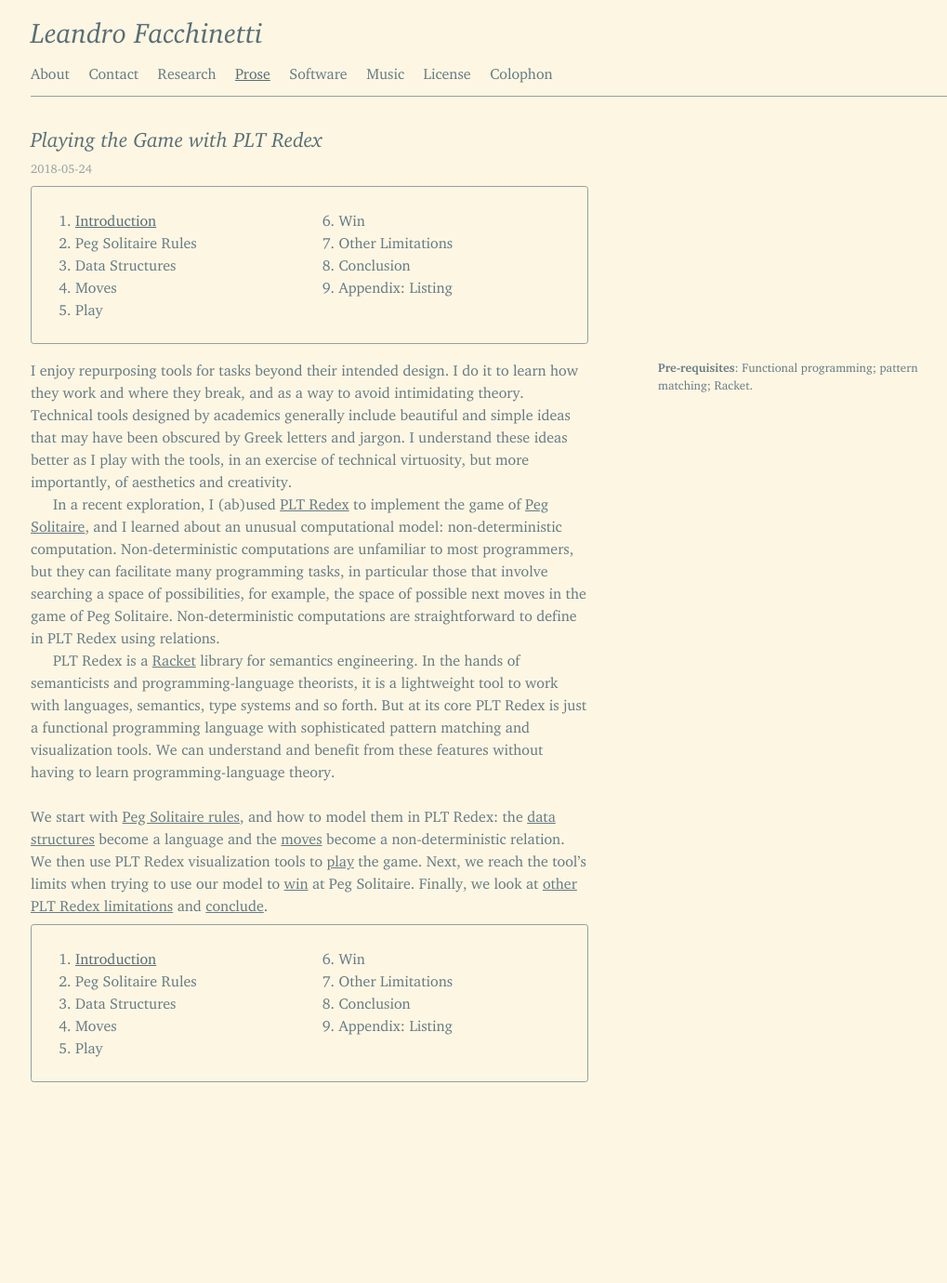
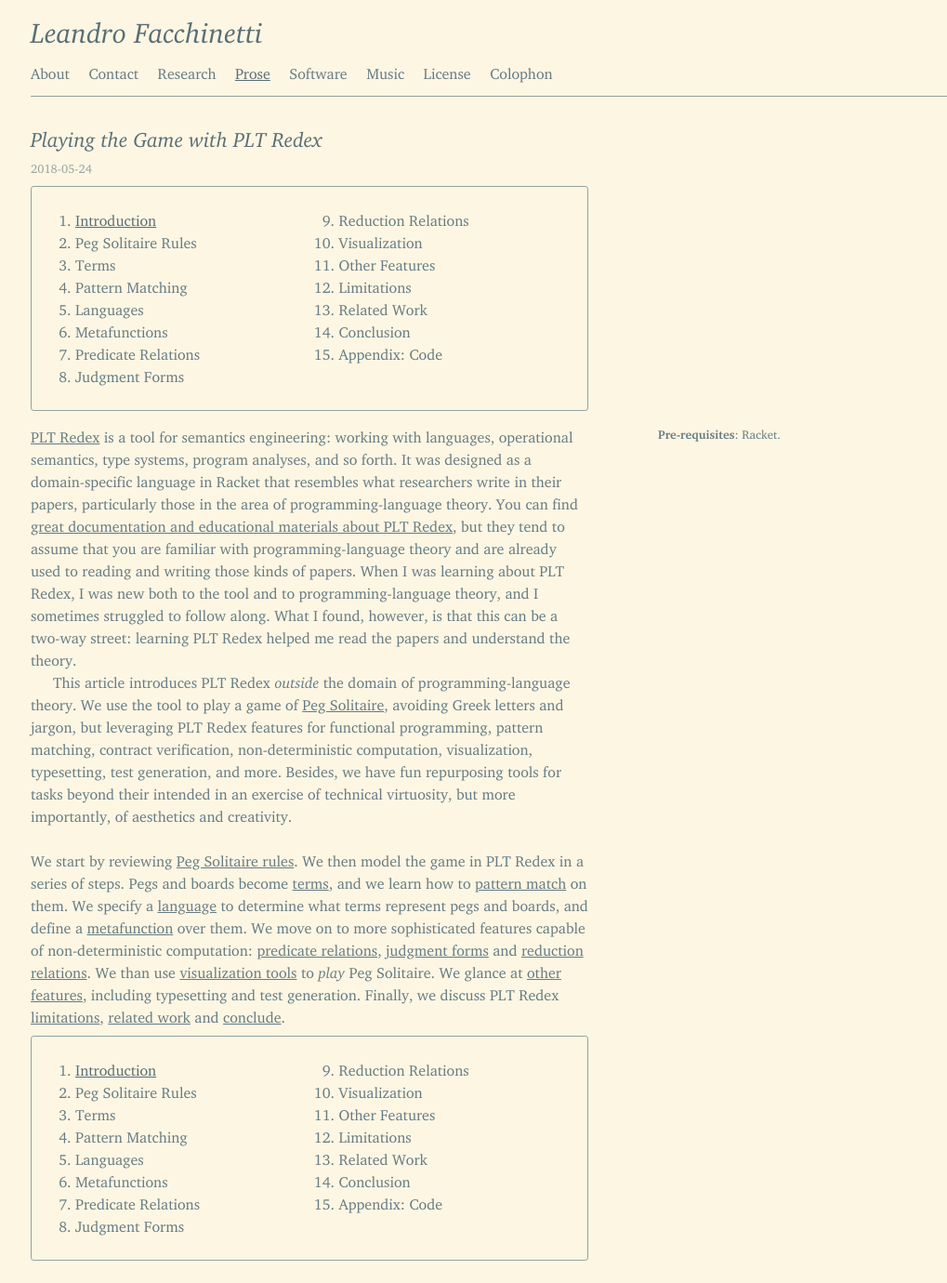
Before and after one commit to leafac/leafac.com, a Jekyll site: the page built from prose/playing-the-game-with-plt-redex/index.md, in a window 1280 px wide. Shown: the whole page at 93% size, without its empty margins (107-1126 px from the left). Built offline with Jekyll 4.4.1, drawn with Linux system fonts in a browser that asks for light colours; before the commit the page ends 1188 px from its top, so only the background shows below that.

Commit message:
More text

```diff
--- a/prose/playing-the-game-with-plt-redex/index.md
+++ b/prose/playing-the-game-with-plt-redex/index.md
@@ -6,15 +6,13 @@
 ---
 
 <aside markdown="1">
-**Pre-requisites**: Functional programming; pattern matching; Racket.
+**Pre-requisites**: Racket.
 </aside>
 
-I enjoy repurposing tools for tasks beyond their intended design. I do it to learn how they work and where they break, and as a way to avoid intimidating theory. Technical tools designed by academics generally include beautiful and simple ideas that may have been obscured by Greek letters and jargon. I understand these ideas better as I play with the tools, in an exercise of technical virtuosity, but more importantly, of aesthetics and creativity.
+[PLT Redex](https://redex.racket-lang.org/) is a tool for semantics engineering: working with languages, operational semantics, type systems, program analyses, and so forth. It was designed as a domain-specific language in Racket that resembles what researchers write in their papers, particularly those in the area of programming-language theory. You can find [great documentation and educational materials about PLT Redex](related-work), but they tend to assume that you are familiar with programming-language theory and are already used to reading and writing those kinds of papers. When I was learning about PLT Redex, I was new both to the tool and to programming-language theory, and I sometimes struggled to follow along. What I found, however, is that this can be a two-way street: learning PLT Redex helped me read the papers and understand the theory.
 
-In a recent exploration, I (ab)used [PLT Redex](https://redex.racket-lang.org/) to implement the game of [Peg Solitaire](https://en.wikipedia.org/wiki/Peg_solitaire), and I learned about an unusual computational model: non-deterministic computation. Non-deterministic computations are unfamiliar to most programmers, but they can facilitate many programming tasks, in particular those that involve searching a space of possibilities, for example, the space of possible next moves in the game of Peg Solitaire. Non-deterministic computations are straightforward to define in PLT Redex using relations.
-
-PLT Redex is a [Racket](https://racket-lang.org/) library for semantics engineering. In the hands of semanticists and programming-language theorists, it is a lightweight tool to work with languages, semantics, type systems and so forth. But at its core PLT Redex is just a functional programming language with sophisticated pattern matching and visualization tools. We can understand and benefit from these features without having to learn programming-language theory.
+This article introduces PLT Redex *outside* the domain of programming-language theory. We use the tool to play a game of [Peg Solitaire](https://en.wikipedia.org/wiki/Peg_solitaire), avoiding Greek letters and jargon, but leveraging PLT Redex features for functional programming, pattern matching, contract verification, non-deterministic computation, visualization, typesetting, test generation, and more. Besides, we have fun repurposing tools for tasks beyond their intended in an exercise of technical virtuosity, but more importantly, of aesthetics and creativity.
 
 * * *
 
-We start with [Peg Solitaire rules](peg-solitaire-rules), and how to model them in PLT Redex: the [data structures](data-structures) become a language and the [moves](moves) become a non-deterministic relation. We then use PLT Redex visualization tools to [play](play) the game. Next, we reach the tool’s limits when trying to use our model to [win](win) at Peg Solitaire. Finally, we look at [other PLT Redex limitations](other-limitations) and [conclude](conclusion).
+We start by reviewing [Peg Solitaire rules](peg-solitaire-rules). We then model the game in PLT Redex in a series of steps. Pegs and boards become [terms](terms), and we learn how to [pattern match](pattern-matching) on them. We specify a [language](languages) to determine what terms represent pegs and boards, and define a [metafunction](metafunctions) over them. We move on to more sophisticated features capable of non-deterministic computation: [predicate relations](predicate-relations), [judgment forms](judgment-forms) and [reduction relations](redution-relations). We than use [visualization tools](visualization) to *play* Peg Solitaire. We glance at [other features](other-features), including typesetting and test generation. Finally, we discuss PLT Redex [limitations](limitations), [related work](related-work) and [conclude](conclusion).
--- a/prose/playing-the-game-with-plt-redex/table-of-contents.html
+++ b/prose/playing-the-game-with-plt-redex/table-of-contents.html
@@ -1,9 +1,15 @@
-<li><a href="index"{% unless page.url contains ".html" %} class="active"{% endunless %}>Introduction</a></li>
+<li><a href="index.html"{% unless page.url contains ".html" %} class="active"{% endunless %}>Introduction</a></li>
 <li><a href="peg-solitaire-rules"{% if page.url contains "peg-solitaire-rules.html" %} class="active"{% endif %}>Peg Solitaire Rules</a></li>
-<li><a href="data-structures"{% if page.url contains "data-structures.html" %} class="active"{% endif %}>Data Structures</a></li>
-<li><a href="moves"{% if page.url contains "moves.html" %} class="active"{% endif %}>Moves</a></li>
-<li><a href="play"{% if page.url contains "play.html" %} class="active"{% endif %}>Play</a></li>
-<li><a href="win"{% if page.url contains "win.html" %} class="active"{% endif %}>Win</a></li>
-<li><a href="other-limitations"{% if page.url contains "other-limitations.html" %} class="active"{% endif %}>Other Limitations</a></li>
+<li><a href="terms"{% if page.url contains "terms.html" %} class="active"{% endif %}>Terms</a></li>
+<li><a href="pattern-matching"{% if page.url contains "pattern-matching.html" %} class="active"{% endif %}>Pattern Matching</a></li>
+<li><a href="languages"{% if page.url contains "languages.html" %} class="active"{% endif %}>Languages</a></li>
+<li><a href="metafunctions"{% if page.url contains "metafunctions.html" %} class="active"{% endif %}>Metafunctions</a></li>
+<li><a href="predicate-relations"{% if page.url contains "predicate-relations.html" %} class="active"{% endif %}>Predicate Relations</a></li>
+<li><a href="judgment-forms"{% if page.url contains "judgment-forms.html" %} class="active"{% endif %}>Judgment Forms</a></li>
+<li><a href="reduction-relations"{% if page.url contains "reduction-relations.html" %} class="active"{% endif %}>Reduction Relations</a></li>
+<li><a href="visualization"{% if page.url contains "visualization.html" %} class="active"{% endif %}>Visualization</a></li>
+<li><a href="other-features"{% if page.url contains "other-features.html" %} class="active"{% endif %}>Other Features</a></li>
+<li><a href="limitations"{% if page.url contains "limitations.html" %} class="active"{% endif %}>Limitations</a></li>
+<li><a href="related-work"{% if page.url contains "related-work.html" %} class="active"{% endif %}>Related Work</a></li>
 <li><a href="conclusion"{% if page.url contains "conclusion.html" %} class="active"{% endif %}>Conclusion</a></li>
-<li><a href="peg-solitaire.rkt">Appendix: Listing</a></li>
+<li><a href="playing-the-game-with-plt-redex.zip">Appendix: Code</a></li>
```
Also changed, not shown: prose/playing-the-game-with-plt-redex/related-work.md (added, +14 -0 lines).
